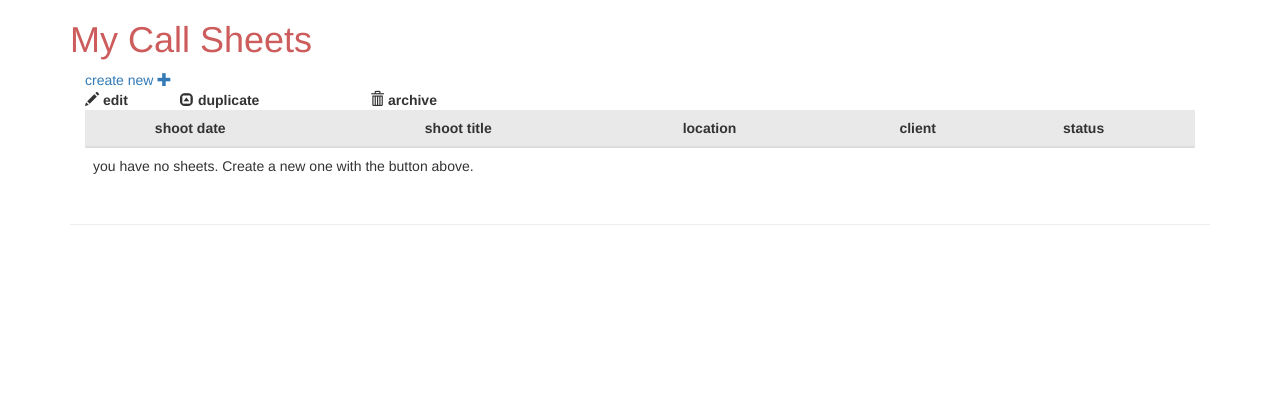
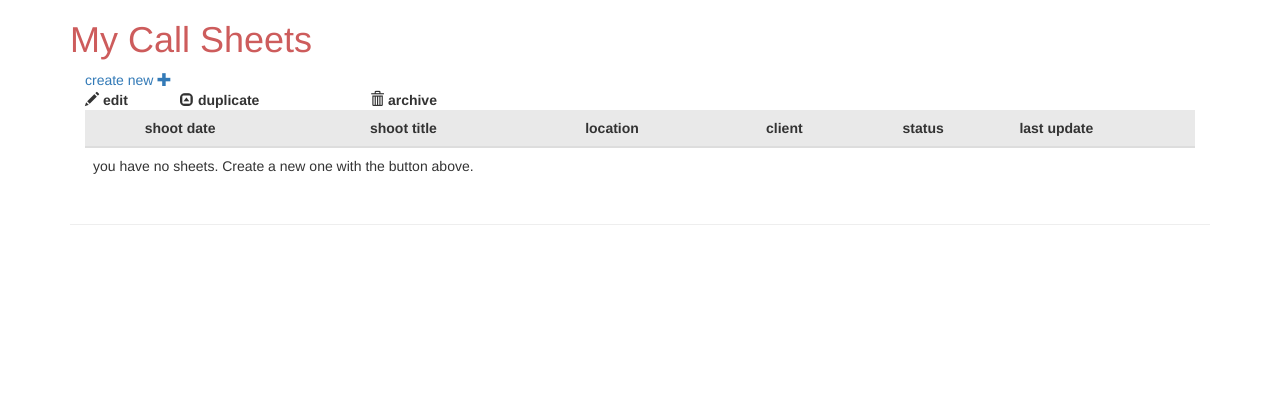
Before and after one commit to dbish/MyCallTime, a Flask app: page / in a window 1280 px wide. Shown: the top 420 px of the page. Run offline with Flask 2, Linux system fonts and the light colour scheme; the visitor is signed in with stand-in values (Sample User, id 1); data comes from the database, SQL or seed files in the repository; data that the repository does not hold is empty; parts of the project's set-up code (start-up, migrations or seed data) failed here and were passed over; some libraries are stand-ins or nearby versions.

Commit message:
update timestampe now part of shoot and dashboard is default ordering by it to show the most recentlly touched shoot first

```diff
--- a/MyCallTime/MyCallTime/models.py
+++ b/MyCallTime/MyCallTime/models.py
@@ -364,6 +364,7 @@ class Shoots(db.Model):
      studio = db.Column(db.String(100))
      notes = db.Column(db.String(1000))
      photo = db.Column(db.String(100))
+     last_updated = db.Column(db.DateTime)
 
 
      created_by =  db.Column(db.Integer)
--- a/MyCallTime/MyCallTime/templates/index.html
+++ b/MyCallTime/MyCallTime/templates/index.html
@@ -25,6 +25,7 @@
                         <th>location</th>
                         <th>client</th>
                         <th>status</th>
+                        <th>last update</th>
                     </tr>
                 </thead>
                 <tbody>
@@ -55,6 +56,7 @@
                         <td>{{shoot.location}}</td>
                         <td>{{shoot.client}}</td>
                         <td>&nbsp;</td>
+                        <td>{{shoot.last_updated}}</td>
                     </tr>
                     {% endfor %}
                 </tbody>
--- a/MyCallTime/MyCallTime/views.py
+++ b/MyCallTime/MyCallTime/views.py
@@ -15,6 +15,10 @@ from copy import deepcopy
 from fpdf import FPDF, HTMLMixin
 from flask.ext.mail import Message, Mail
 import MyCallTime.config as config
+from datetime import datetime
+from pytz import timezone
+from sqlalchemy import desc
+
 Title = " "
 
 mail = Mail(app)
@@ -33,7 +37,7 @@ def home():
     user = db.session.query(User).filter_by(email=session['email']).first()
     user_uid = user.id
 
-    allShoots = db.session.query(Shoots).filter_by(created_by=user_uid).filter(Shoots.archived!=True).all()
+    allShoots = db.session.query(Shoots).filter_by(created_by=user_uid).filter(Shoots.archived!=True).order_by(desc(Shoots.last_updated)).all()
 
     return render_template(
         'index.html',
@@ -91,6 +95,9 @@ def viewShoot(shoot_id):
         for assistant in shoot.wardrobe.assistants:
             if assistant.archived == 1:
                 shoot.wardrobe.assistants.remove(assistant)
+        nowUTC = datetime.now(timezone('UTC'))
+
+        shoot.last_updated = nowUTC
 
         db.session.commit()
         return redirect(url_for('viewShoot', shoot_id=shoot_id))
```
